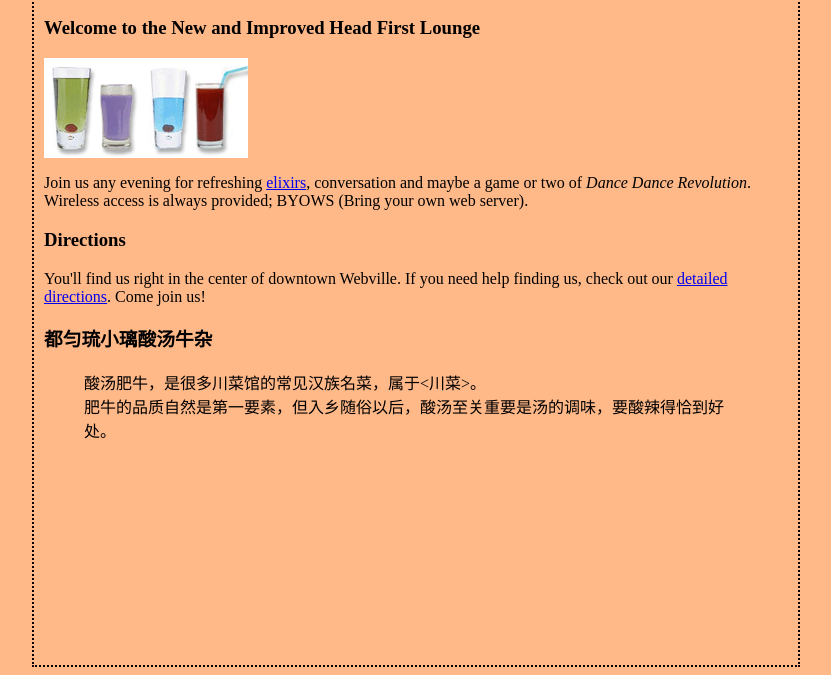
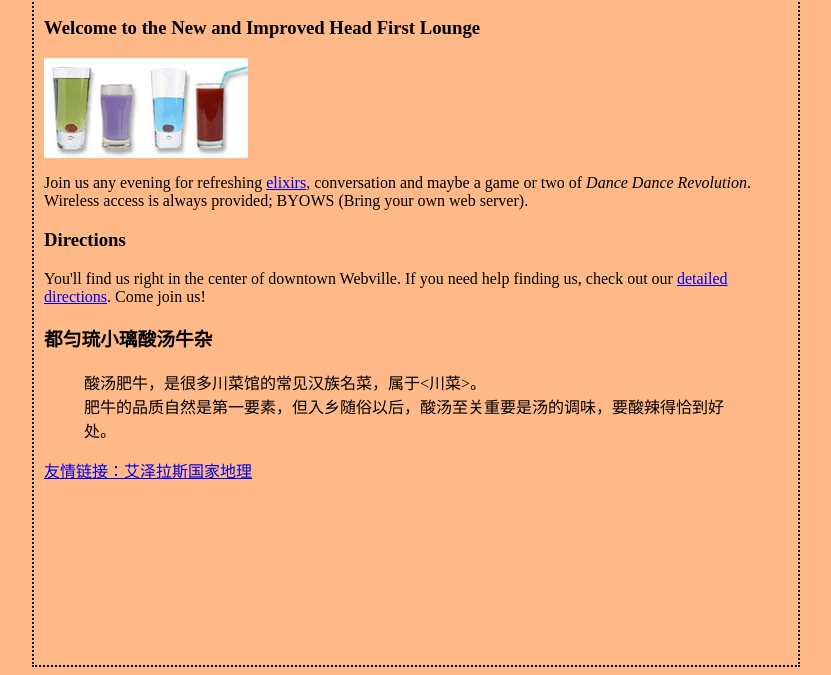
Before and after one commit to ilove3lions/arapurple, a plain HTML site: page index.html in a window 1280 px wide. Shown: the part 125-800 px from the top of the page, without its empty margins (224-1055 px from the left). Drawn offline with Linux system fonts and the light colour scheme.

Commit message:
Update index.html

```diff
--- a/index.html
+++ b/index.html
@@ -38,5 +38,8 @@
 		酸汤肥牛，是很多川菜馆的常见汉族名菜，属于&lt;川菜&gt;。<Br>
 		肥牛的品质自然是第一要素，但入乡随俗以后，酸汤至关重要是汤的调味，要酸辣得恰到好处。
 		</blockquote>
+
+		<a href="http://nga.178.com">友情链接：艾泽拉斯国家地理</a>
+
 	</body>
 </html>
```
